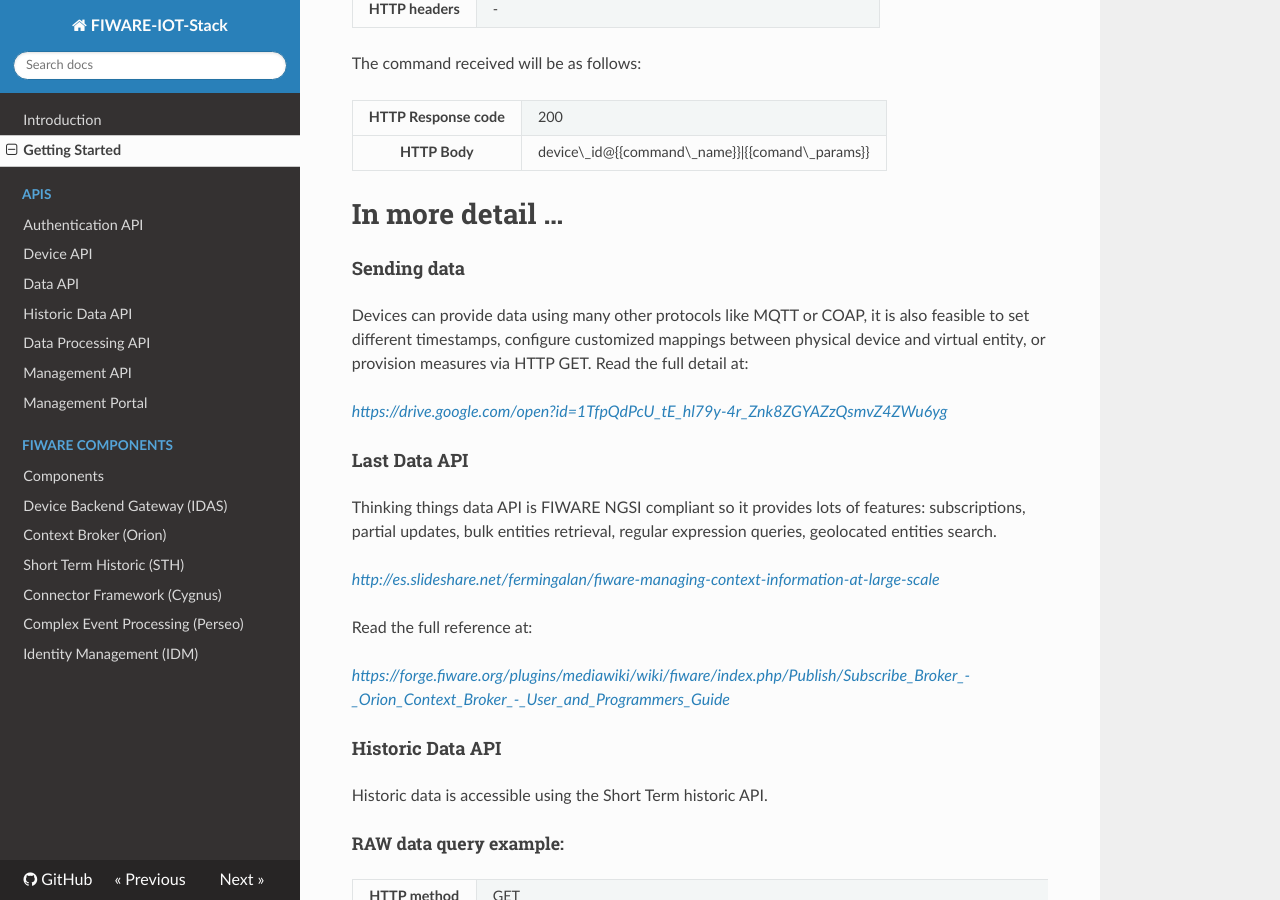
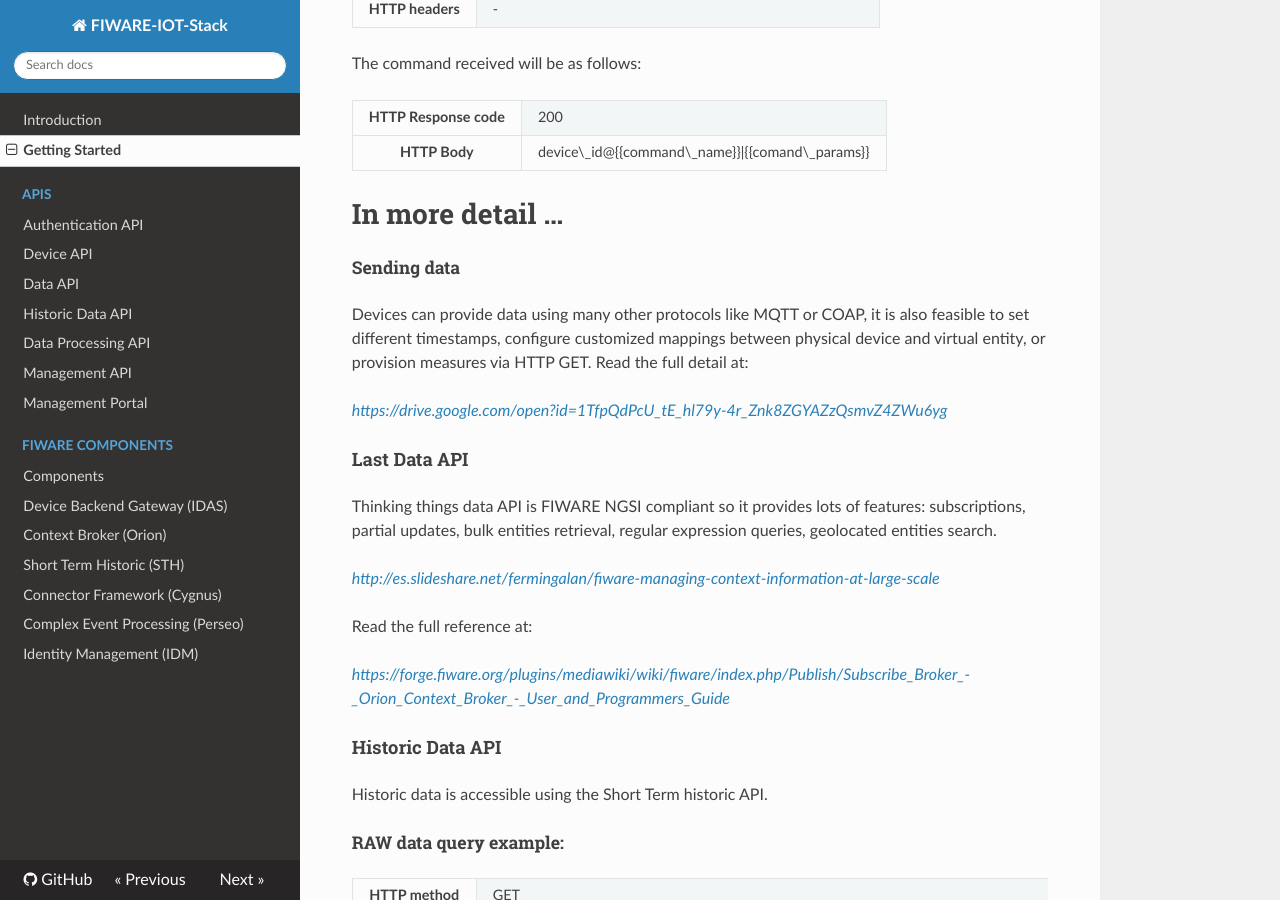
Before and after one commit to telefonicaid/thinking-cities, an MkDocs documentation site: the page built from docs/quickguide.md, in a window 1280 px wide and 900 px high, scrolled down 6022 px. Built offline with MkDocs 1.6.1, drawn with Linux system fonts in a browser that asks for light colours; nearby versions of some CDN libraries; old or Windows-style settings are respelled for this version of MkDocs.

```diff
--- a/docs/quickguide.md
+++ b/docs/quickguide.md
@@ -353,7 +353,7 @@ The command received will be as follows:
 
 # In more detail …
 
-#### Sending data
+##### Sending data
 
 Devices can provide data using many other protocols like MQTT or COAP,
 it is also feasible to set different timestamps, configure customized
```
